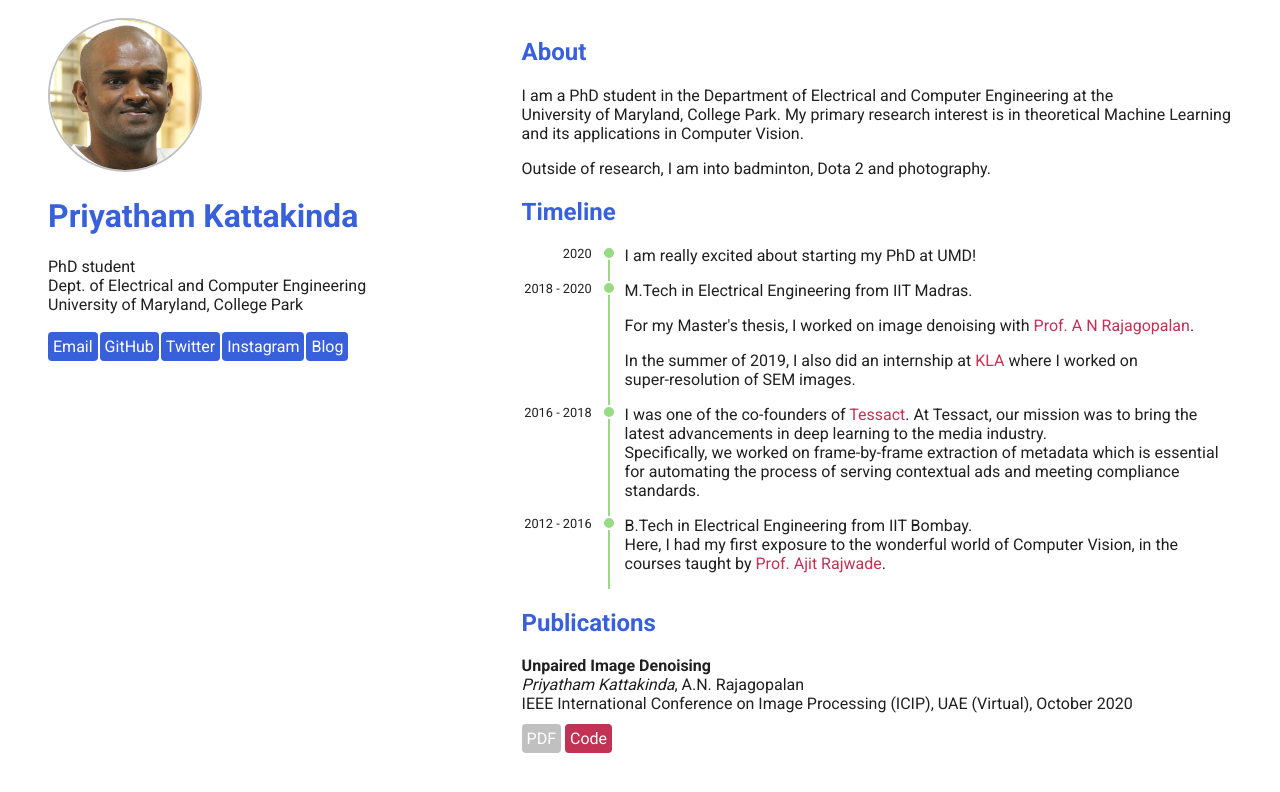
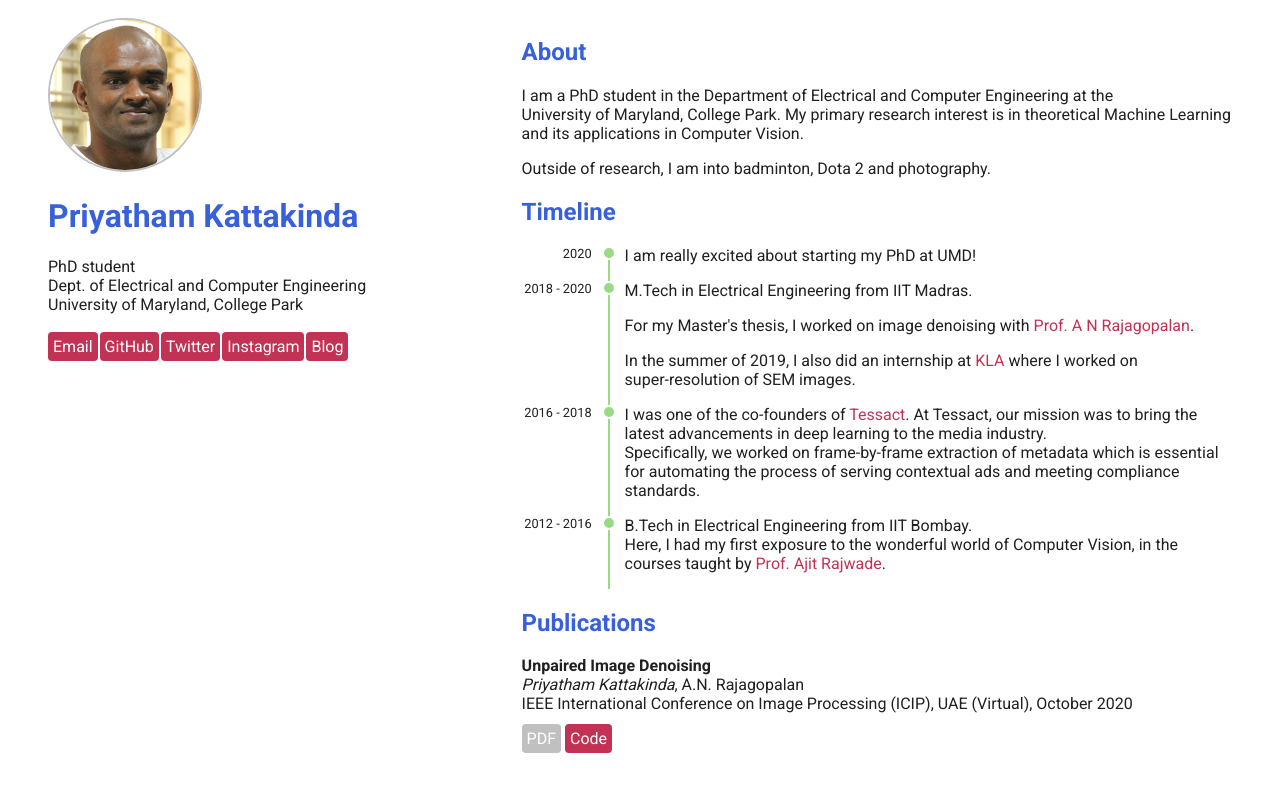
Before and after one commit to priyathamkat/priyathamkat.github.io, a Jekyll site: the page index.html, which Jekyll copies as it is, in a window 1280 px wide. Shown: the top 792 px of the page. Built offline with Jekyll 4.4.1, drawn with Linux system fonts in a browser that asks for light colours.

Commit message:
Improve consistency

```diff
--- a/blog.html
+++ b/blog.html
@@ -22,6 +22,7 @@ permalink: /blog/
                 <h2>{{ post.title }}</h2>
             </a>
             <time class="gray">{{ post.date | date: "%b %-d, %Y" }}</time>
+            <p>{{ post.summary }}</p>
         </li>
         {% endfor %}
     </ul>
--- a/index.html
+++ b/index.html
@@ -23,27 +23,27 @@
         <div>
             <ul id="social">
                 <li id="email">
-                    <a class="blue btn">
+                    <a class="pink btn">
                         Email<noscript>: <em>pkattaki &lt;at&gt; umd &lt;dot&gt; edu</em></noscript>
                     </a>
                 </li>
                 <li id="github">
-                    <a class="blue btn" href="https://github.com/priyathamkat/" target="_blank">
+                    <a class="pink btn" href="https://github.com/priyathamkat/" target="_blank">
                         GitHub
                     </a>
                 </li>
                 <li id="twitter">
-                    <a class="blue btn" href="https://twitter.com/priyathamkat/" target="_blank">
+                    <a class="pink btn" href="https://twitter.com/priyathamkat/" target="_blank">
                         Twitter
                     </a>
                 </li>
                 <li>
-                    <a class="blue btn" href="https://www.instagram.com/priyathamkat/" target="_blank">
+                    <a class="pink btn" href="https://www.instagram.com/priyathamkat/" target="_blank">
                         Instagram
                     </a>
                 </li>
                 <li>
-                    <a class="blue btn" href="./blog/">
+                    <a class="pink btn" href="./blog/">
                         Blog
                     </a>
                 </li>
--- a/styles/style.css
+++ b/styles/style.css
@@ -35,6 +35,10 @@ h1, h2 {
     color: var(--highlight-color);
 }
 
+a > h1, a > h2 {
+    color: var(--link-color);
+}
+
 .header h1 {
     font-weight: normal;
     margin: 0;
@@ -66,7 +70,12 @@ h1, h2 {
 }
 
 .blog-list {
+    margin-left: 0px;
     list-style-type: none;
+}
+
+.blog-list a {
+    text-decoration: underline;
 }
 
 .page-title {
```
Also changed, not shown: _posts/2020-08-17-hello-world.md (+1 -0 lines).
